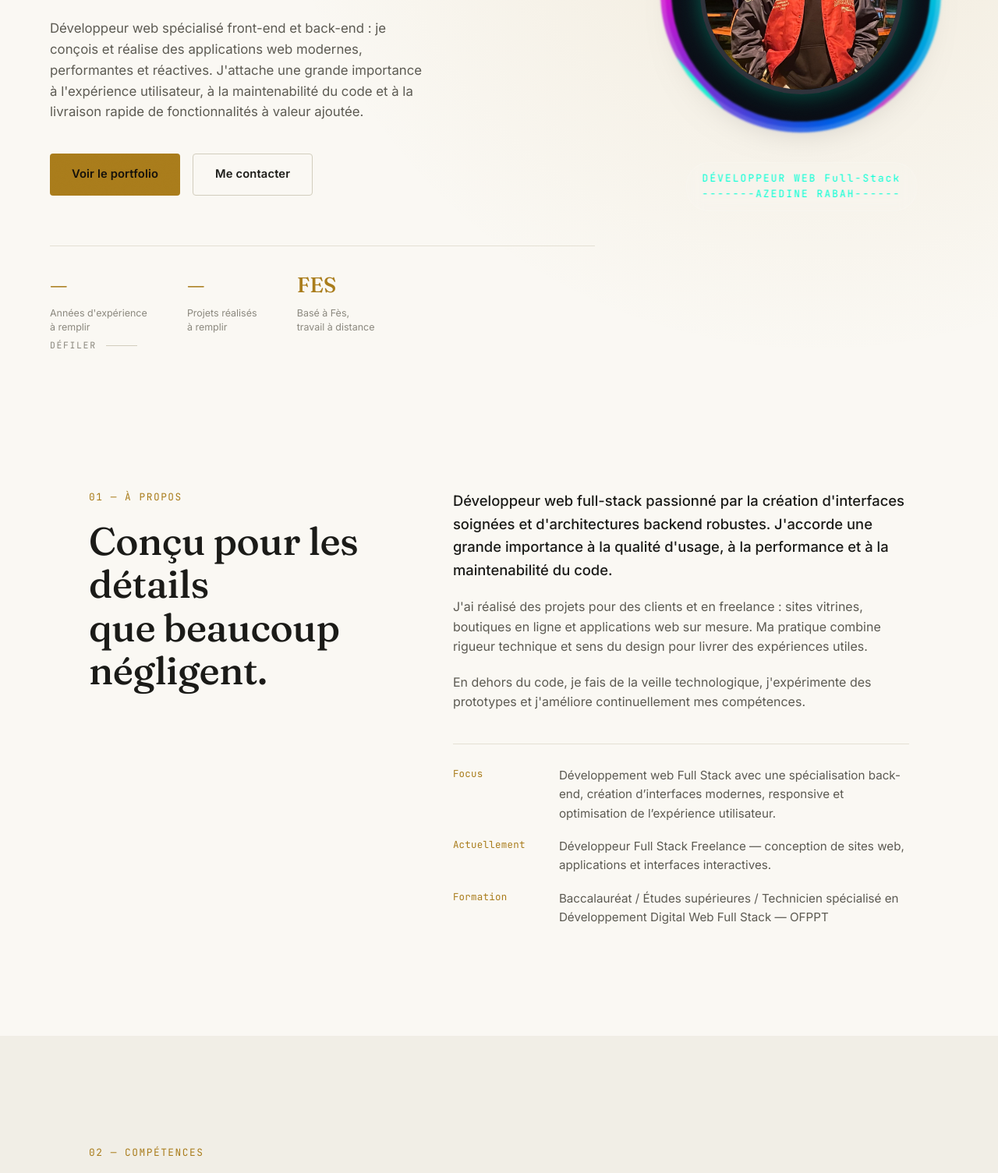
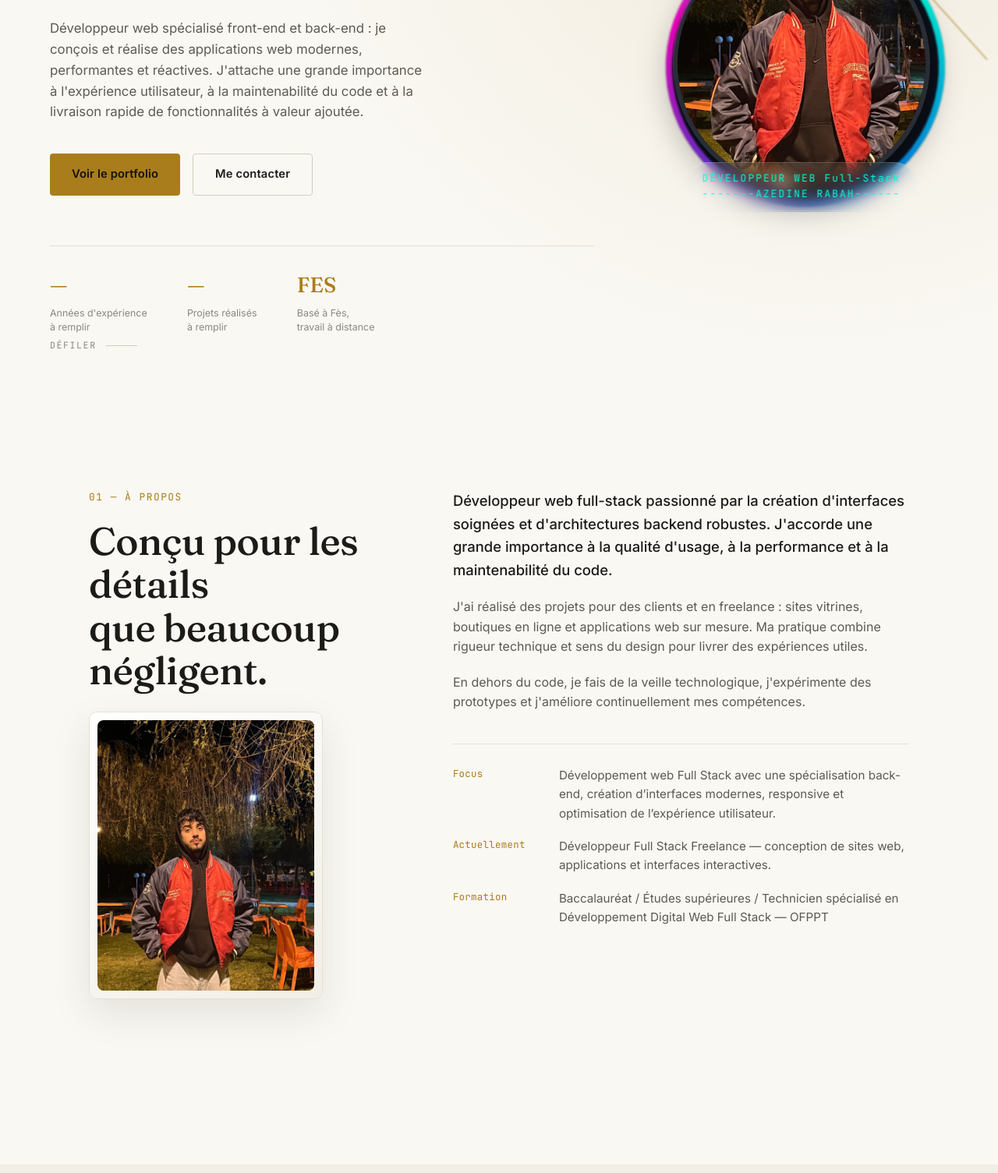
Before and after one commit to azedineRabah/portfolio-pages, a plain HTML site: page index.html in a window 1280 px wide. Shown: the part 406-1911 px from the top of the page at 78% size. Drawn offline with Linux system fonts and the light colour scheme.

Commit message:
Improve portfolio design

```diff
--- a/index.html
+++ b/index.html
@@ -118,6 +118,9 @@
       <div class="section-head">
         <p class="eyebrow mono">01 — À propos</p>
         <h2 class="section-title">Conçu pour les détails<br>que beaucoup négligent.</h2>
+        <div class="about-photo-card reveal">
+          <img src="images/1111.jpeg" alt="AZEDINE RABAH en mission" class="about-photo">
+        </div>
       </div>
 
       <div class="about-body">
@@ -206,7 +209,7 @@
 
     <article class="project-card reveal">
         <div class="project-media" style="--from:#2C3B52; --to:#0F1115;">
-    <img src="images/electromenage.png" alt="ElectroMenage Web Application">
+          <img src="images/name.png" alt="ElectroMenage Web Application">
         </div>
 
         <div class="project-body">
@@ -214,20 +217,19 @@
             <h3>ElectroMenage — ElectroMenage Web Application</h3>
             <a href="#" class="project-link" aria-label="Voir ElectroMenage">↗</a>
           </div>
-
           <p>Application web de gestion et vente d'électroménager.</p>
 
           <ul class="tag-list tag-list-inline">
-      <li>React</li>
-      <li>TypeScript</li>
+            <li>maravel</li>
             <li>Tailwind</li>
+            <li>JavaScript</li>
           </ul>
         </div>
       </article>
 
         <article class="project-card reveal">
           <div class="project-media" style="--from:#4A3B2C; --to:#0F1115;">
-            <span class="project-year mono">—</span>
+          <img src="images/g_client.png" alt="ElectroMenage Web Application">
           </div>
           <div class="project-body">
             <div class="project-heading">
@@ -309,7 +311,7 @@
 
       <div class="resume-cta reveal">
         <p>Envie du détail ?</p>
-        <a href="aze.jpeg" class="btn btn-outline" id="resumeBtn" download><button>Télécharger le CV complet</button></a>
+        <a href="cv_azedine_rabah.pdf" class="btn btn-outline" id="resumeBtn" download="AZEDINE_RABAH_CV.pdf" role="button">Télécharger le CV complet</a>
       </div>
     </div>
   </section>
--- a/script.js
+++ b/script.js
@@ -257,7 +257,7 @@
 })();
 
 /* =========================================================
-   BACK TO TOP + FOOTER YEAR
+   BACK TO TOP + FOOTER YEAR + CV DOWNLOAD
    ========================================================= */
 (function misc() {
   const yearEl = document.getElementById('year');
@@ -269,4 +269,22 @@
       window.scrollTo({ top: 0, behavior: 'smooth' });
     });
   }
+
+  const resumeBtn = document.getElementById('resumeBtn');
+  if (resumeBtn) {
+    resumeBtn.addEventListener('click', (event) => {
+      const href = resumeBtn.getAttribute('href');
+      if (!href) return;
+
+      event.preventDefault();
+
+      const link = document.createElement('a');
+      link.href = href;
+      link.download = 'AZEDINE_RABAH_CV.pdf';
+      link.target = '_blank';
+      document.body.appendChild(link);
+      link.click();
+      document.body.removeChild(link);
+    });
+  }
 })();
--- a/styles.css
+++ b/styles.css
@@ -446,6 +446,22 @@ input, textarea { font: inherit; color: inherit; }
 .about-body p { color: var(--text-muted); margin-bottom: 20px; max-width: 60ch; }
 .about-body .lead { color: var(--text); font-size: 1.15rem; font-weight: 500; }
 
+.about-photo-card {
+  margin-top: 24px;
+  max-width: 300px;
+  padding: 10px;
+  border: 1px solid var(--border);
+  border-radius: var(--radius);
+  background: linear-gradient(145deg, var(--bg-elevated), var(--bg-secondary));
+  box-shadow: 0 18px 50px var(--shadow);
+}
+.about-photo {
+  width: 100%;
+  aspect-ratio: 4 / 5;
+  object-fit: cover;
+  border-radius: calc(var(--radius) - 2px);
+}
+
 .about-facts {
   margin-top: 40px;
   display: flex;
@@ -606,6 +622,7 @@ input, textarea { font: inherit; color: inherit; }
   gap: 20px;
 }
 .resume-cta p { font-family: var(--font-display); font-size: 1.3rem; }
+.resume-cta .btn { padding-inline: 24px; }
 
 /* =========================================================
    CONTACT
@@ -765,39 +782,37 @@ input, textarea { font: inherit; color: inherit; }
   justify-content: center;
   align-items: center;
 }
-.portrait-img {
-    width: 260px;
-    height: 260px;
-    object-fit: cover;
-    object-position: 50% 30%;
-    border-radius: 50%;
-    position: relative;
-        margin-top: -180px;
-
-    z-index: 2;
-
-    border: 6px solid rgba(255,255,255,0.15);
-
-    box-shadow:
-        0 0 30px rgba(0,255,200,0.35),
-        0 20px 60px rgba(0,0,0,0.5);
-
-    transition: 0.5s ease;
-}
 .portrait-frame {
   position: relative;
-    width: 330px;
-    height: 330px;
+  width: min(330px, 80vw);
+  aspect-ratio: 1;
   display: flex;
   justify-content: center;
   align-items: center;
 }
 .portrait-ring {
   position: absolute;
-    width: 360px;
-    margin-top: -90px;
-    height: 360px;
+  inset: -10px;
   border-radius: 50%;
+  border: 1px solid var(--border-strong);
+  box-shadow: inset 0 0 0 1px rgba(255,255,255,0.03);
+}
+.portrait-img {
+  width: 100%;
+  height: 100%;
+  object-fit: cover;
+  object-position: center;
+  border-radius: 50%;
+  position: relative;
+  z-index: 2;
+  border: 6px solid rgba(255,255,255,0.12);
+  box-shadow: 0 18px 45px rgba(0, 0, 0, 0.35);
+  transition: transform 0.35s var(--ease), box-shadow 0.35s var(--ease);
+}
+.portrait-frame:hover .portrait-img {
+  transform: translateY(-3px) scale(1.01);
+  box-shadow: 0 24px 60px rgba(0, 0, 0, 0.45);
+}
     border: 6px solid rgba(255,255,255,0.15);
     z-index: 1;
 }
```
Also changed, not shown: images/1111.jpeg (renamed from 1111.jpeg), images/g_client.png (added), images/name.png (added), 1 other file. Lines whose indentation alone changed are shown as unchanged.
